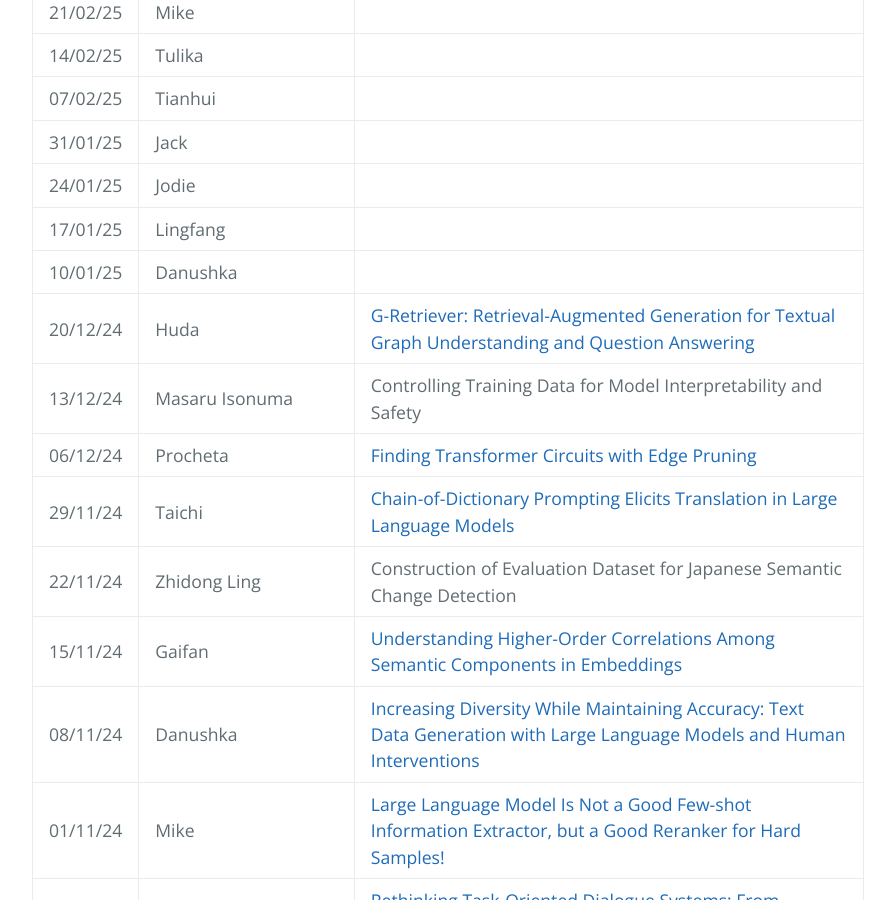
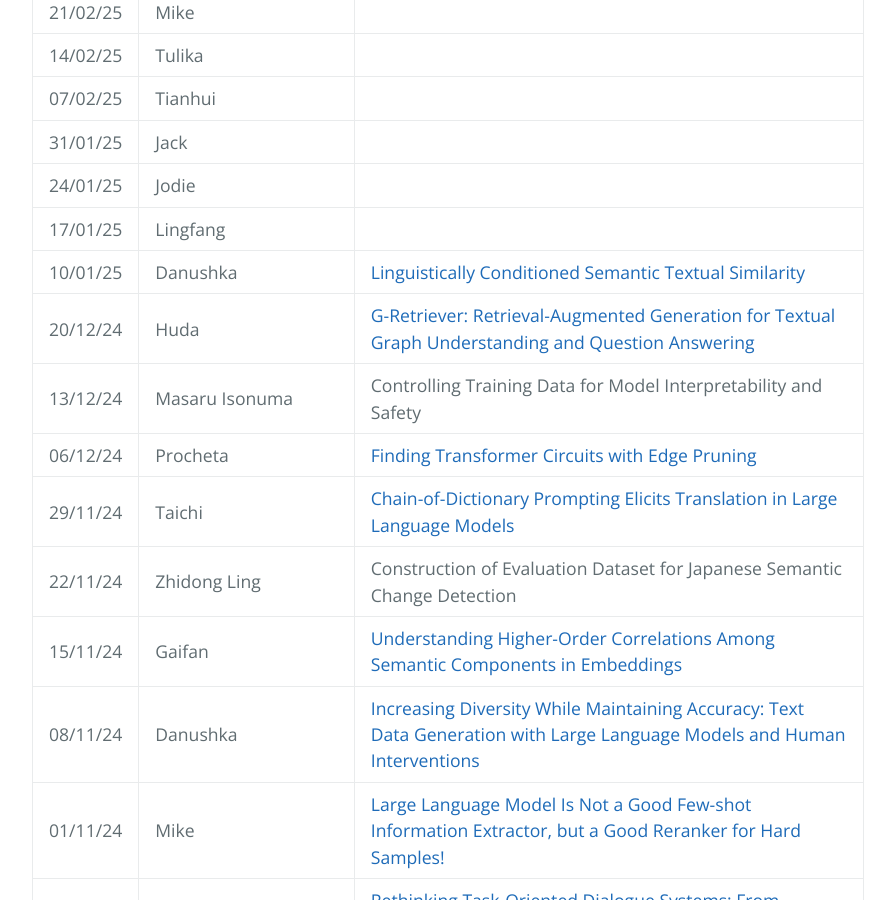
Before and after one commit to LivNLP/livnlp.github.io, a Jekyll site: the page built from reading.md, in a window 1280 px wide and 900 px high, scrolled down 758 px. Shown: the whole window, without its empty margins (192-1087 px from the left). Built offline with Jekyll 4.4.1, drawn with Linux system fonts in a browser that asks for light colours.

Commit message:
Update reading.md

```diff
--- a/reading.md
+++ b/reading.md
@@ -22,7 +22,7 @@ We meet on a weely basis to discuss recent research papers. Here is the schedule
 | 31/01/25|  Jack |
 | 24/01/25|  Jodie |
 | 17/01/25|  Lingfang |
-| 10/01/25| Danushka |
+| 10/01/25| Danushka | [Linguistically Conditioned Semantic Textual Similarity](https://aclanthology.org/2024.acl-long.64/)
 | 20/12/24 | Huda | [G-Retriever: Retrieval-Augmented Generation for Textual Graph Understanding and Question Answering](https://arxiv.org/abs/2402.07630)
 | 13/12/24 | Masaru Isonuma | Controlling Training Data for Model Interpretability and Safety
 | 06/12/24 |  Procheta| [Finding Transformer Circuits with Edge Pruning](https://arxiv.org/abs/2406.16778)
```
